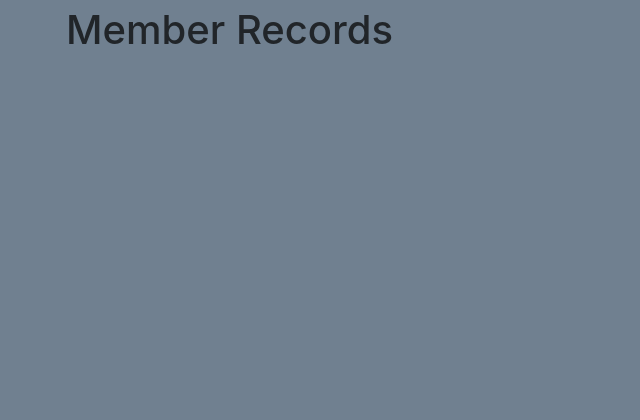
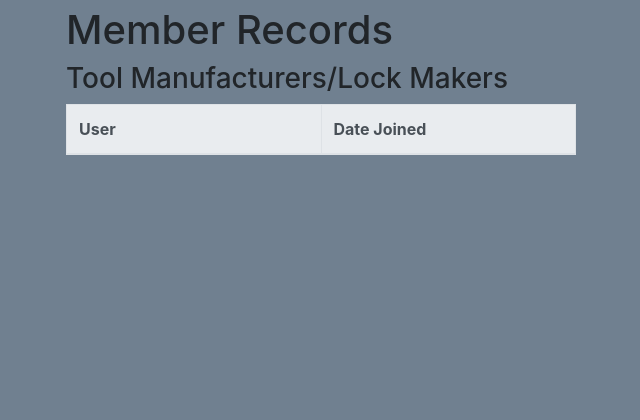
Before and after one commit to Honstin/my-test-lpucommunity, a Flask app: page /memrec in a window 1280 px wide. Shown: the part 307-727 px from the top of the page, without its empty margins (49-689 px from the left). Run offline with Flask 2, Linux system fonts and the light colour scheme; the visitor is signed in with stand-in values (Sample User, id 1); data comes from the database, SQL or seed files in the repository; lists and menus that the app fills with data are empty; parts of the project's set-up code (start-up, migrations or seed data) failed here and were passed over; some libraries are stand-ins or nearby versions.

Commit message:
updated tools page

```diff
--- a/app/forms.py
+++ b/app/forms.py
@@ -61,3 +61,5 @@ class EditProfileForm(FlaskForm):
                 raise ValidationError(
             'You cannot choose the same name as someone else, pick another name'
             )
+
+#class PostForm(FlaskForm):
--- a/app/templates/memrec.html
+++ b/app/templates/memrec.html
@@ -2,4 +2,15 @@
 
 {% block content %}
     <h1>Member Records</h1>
+    <div>
+        <h3>Tool Manufacturers/Lock Makers</h3>
+        <table class="table table-dark table-striped table-bordered">
+            <thead class="thead-light">
+                <tr>
+                    <th class="col-5">User</th>
+                    <th class="col-5">Date Joined</th>
+                </tr>
+            </thead>
+        </table>
+    </div>
 {% endblock %}
--- a/config.py
+++ b/config.py
@@ -23,5 +23,5 @@ class Config(object):
     MAIL_PASSWORD = os.environ.get('MAIL_PASSWORD')
     ADMINS = ['your-email@example.com'] """
 
-    #for logging.
+    #for logging to heroku.
     #LOG_TO_STDOUT = os.environ.get('LOG_TO_STDOUT')
```
Also changed, not shown: app/templates/tools.html (+18 -2 lines).
